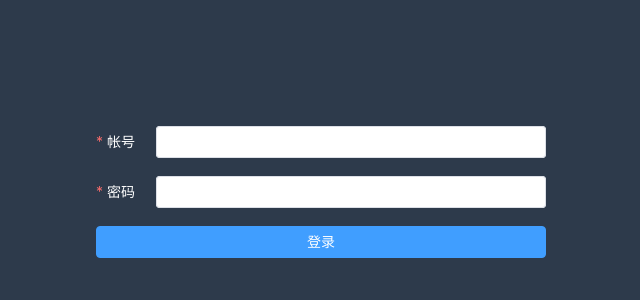
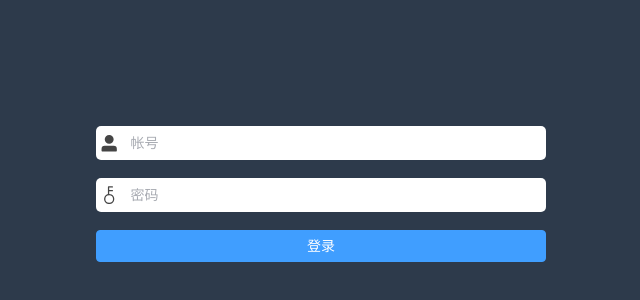
Before and after one commit to dxsooo/saop, a Vue app: page /login in a window 1280 px wide. Shown: the part 74-374 px from the top of the page, without its empty margins (319-959 px from the left). Built offline with nearby package versions, Linux system fonts and the light colour scheme.

Commit message:
use el-icon and update login view

```diff
--- a/package.json
+++ b/package.json
@@ -10,6 +10,7 @@
     "type-check": "vue-tsc --noEmit"
   },
   "dependencies": {
+    "@element-plus/icons-vue": "^2.0.10",
     "axios": "^1.2.1",
     "element-plus": "^2.2.26",
     "mockjs": "^1.1.0",
--- a/src/main.ts
+++ b/src/main.ts
@@ -10,7 +10,12 @@ import './assets/main.css'
 
 import '@/mock'
 
+import * as ElementPlusIconsVue from '@element-plus/icons-vue'
+
 const app = createApp(App)
+for (const [key, component] of Object.entries(ElementPlusIconsVue)) {
+    app.component(key, component)
+}
 
 app.use(router)
 app.use(ElementPlus)
--- a/src/views/LoginView.vue
+++ b/src/views/LoginView.vue
@@ -1,12 +1,18 @@
 <template>
     <div class="login-container">
-        <el-form class="login-form" :model="loginForm" :rules="rules" ref="formRef" label-width="60px"
-            label-position="left">
-            <el-form-item label="帐号" prop="account">
-                <el-input v-model="loginForm.account" name="account" type="text" tabindex="1" autocomplete="on" />
+        <el-form class="login-form" :model="loginForm" :rules="rules" ref="formRef">
+            <el-form-item prop="account">
+                <div class="svg-container">
+                    <UserFilled />
+                </div>
+                <el-input v-model="loginForm.account" name="account" placeholder="帐号" type="text" tabindex="1"
+                    autocomplete="on" />
             </el-form-item>
-            <el-form-item label="密码" prop="password">
-                <el-input v-model="loginForm.password" name="password" type="password" tabindex="2"
+            <el-form-item prop="password">
+                <div class="svg-container">
+                    <Key />
+                </div>
+                <el-input v-model="loginForm.password" name="password" placeholder="密码" type="password" tabindex="2"
                     autocomplete="off" />
             </el-form-item>
             <el-button type="primary" @click="submitForm(formRef)" style="width:100%; margin-bottom:30px;">
@@ -27,7 +33,7 @@ import { ElNotification } from 'element-plus'
 
 const rules = reactive<FormRules>({
     account: [
-        { required: true, message: '必须输入用户名', trigger: 'blur' },
+        { required: true, message: '必须输入帐号', trigger: 'blur' },
     ],
     password: [
         { required: true, message: '必须输入密码', trigger: 'blur' },
@@ -70,7 +76,7 @@ const submitForm = (formEl: FormInstance | undefined) => {
 }
 </script>
 
-<style lang="scss">
+<style lang="scss" scoped>
 .login-container {
     height: 100%;
     width: 100%;
@@ -86,8 +92,33 @@ const submitForm = (formEl: FormInstance | undefined) => {
         overflow: hidden;
     }
 
-    .el-form-item__label {
-        color: #fff;
+    .el-form-item {
+        border: 1px solid rgba(255, 255, 255, 0.1);
+        background: #fff;
+        border-radius: 5px;
+        color: #454545;
+    }
+
+    .el-input {
+        display: flex;
+        width: 95%;
+        border: 0px;
+
+        :deep(.el-input__wrapper) {
+            box-shadow: 0 0 0 0px;
+            background: transparent;
+        }
+    }
+
+    .svg-container {
+        width: 5%;
+        height: 100%;
+        display: flex;
+        align-items: center;
+
+        svg {
+            padding-left: 2px;
+        }
     }
 }
 </style>
```
Also changed, not shown: 1 other file (tests, documents, lock files or other folders).
